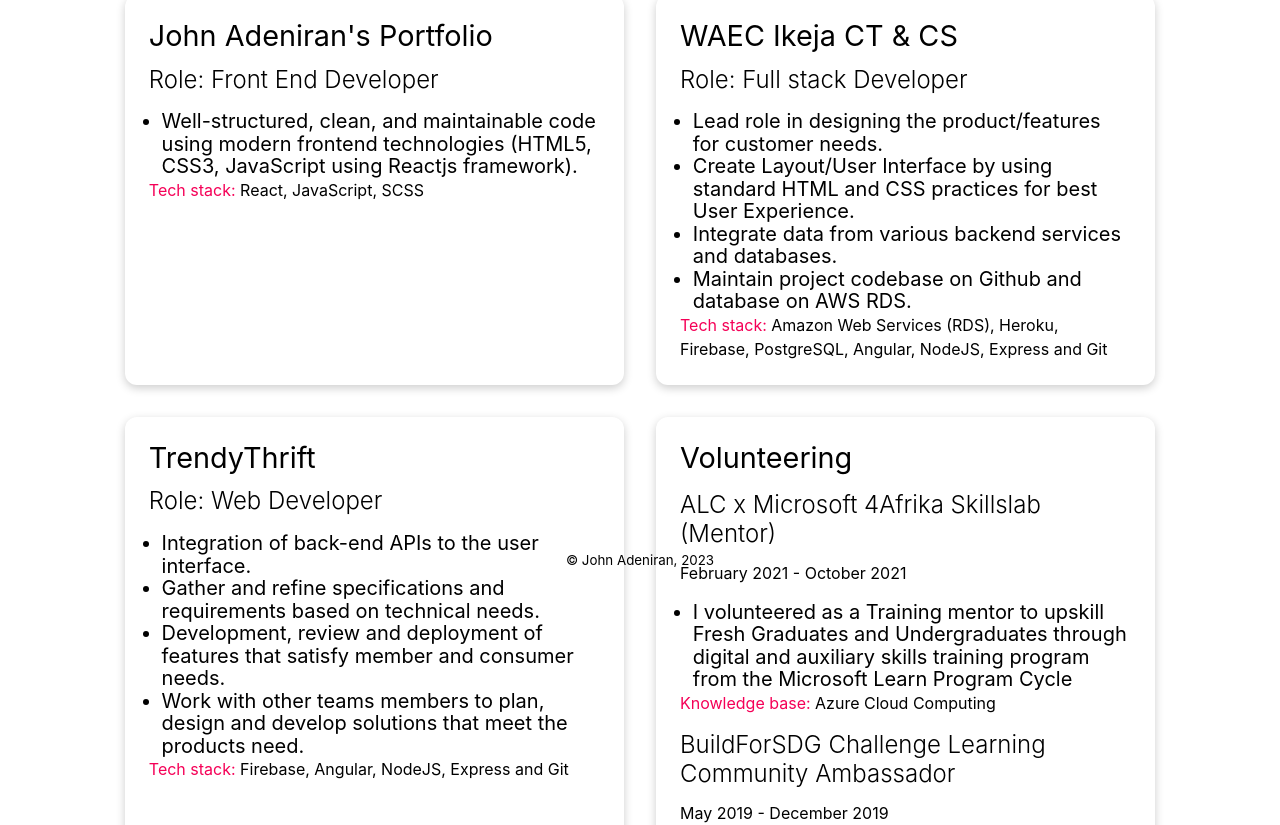
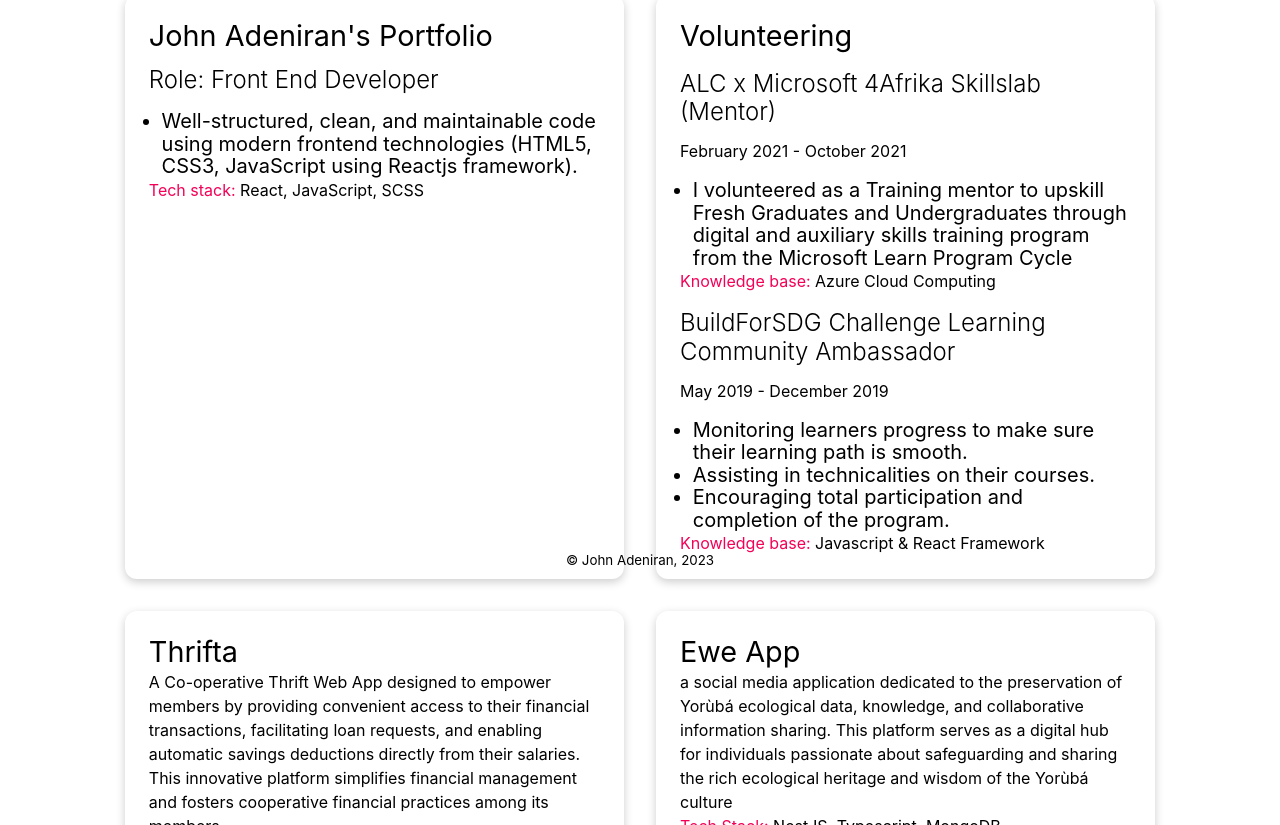
Before and after one commit to adeniranjohn/portfolio, a React (Create React App) app in the folder johnadeniran/: page /projects in a window 1280 px wide. Shown: the part 215-1040 px from the top of the page. Built offline with nearby package versions, Linux system fonts and the light colour scheme.

Commit message:
Feat:fixed issues

```diff
--- a/johnadeniran/src/components/Pages/Projects.js
+++ b/johnadeniran/src/components/Pages/Projects.js
@@ -19,36 +19,7 @@
             </Card>
 
 
-            <Card>
 
-                <h4>WAEC Ikeja CT & CS </h4>
-                <h6>Role: Full stack Developer</h6>
-                <ul>
-                    <li> Lead role in designing the product/features for customer needs.</li>
-                    <li>Create Layout/User Interface by using standard HTML and CSS practices for best User Experience.</li>
-                    <li>Integrate data from various backend services and databases.</li>
-                    <li>Maintain project codebase on Github and database on AWS RDS.</li>
-
-                </ul>
-
-                <p>   <span className='secondary'>Tech stack: </span>Amazon Web Services (RDS), Heroku, Firebase, PostgreSQL, Angular, NodeJS, Express and Git</p>
-            </Card>
-
-            <Card>
-
-                <h4>TrendyThrift</h4>
-                <h6>Role: Web Developer</h6>
-
-                <ul>
-                    <li>Integration of back-end APIs to the user interface.</li>
-                    <li>Gather and refine specifications and requirements based on technical needs.</li>
-                    <li>Development, review and deployment of features that satisfy member and consumer needs.</li>
-                    <li>Work with other teams members to plan, design and develop solutions that meet the products need.</li>
-                </ul>
-
-                <p> <span className="secondary">Tech stack: </span>Firebase, Angular, NodeJS, Express and Git</p>
-
-            </Card>
             <Card>
                 <h4>Volunteering </h4>
                 <article>
@@ -79,12 +50,13 @@
 
             <Card>
                 <h4>Thrifta</h4>
-                <p>A Co-operative Thrift Society Software Application</p>
+                <p>A Co-operative Thrift Web App designed to empower members by providing convenient access to their financial transactions, facilitating loan requests, and enabling automatic savings deductions directly from their salaries. This innovative platform simplifies financial management and fosters cooperative financial practices among its members.</p>
                 <p><span className="secondary">Tech Stack: </span>Javascript, Express, Angular, Sass, AWS RDS(PostgreSQL), MongoDB</p>
+                <p>Subscription: <span>Ikeja Thrift CS, Yaba cooperative</span></p>
             </Card>
             <Card>
             <h4>Ewe App</h4>
-            <p> A Social Media Application for knowledge of plants & herbs </p>
+            <p>a social media application dedicated to the preservation of Yorùbá ecological data, knowledge, and collaborative information sharing. This platform serves as a digital hub for individuals passionate about safeguarding and sharing the rich ecological heritage and wisdom of the Yorùbá culture</p>
             <p><span className="secondary">Tech Stack: </span> NestJS, Typescript, MongoDB</p>
 
             </Card>
```
Also changed, not shown: 1 other file (tests, documents, lock files or other folders).
